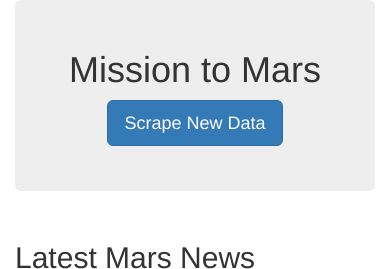
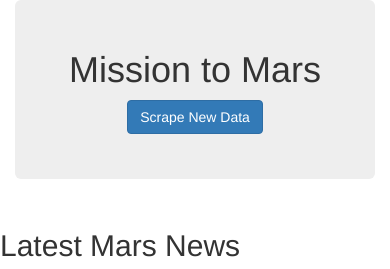
Before and after one commit to ianakt/mission-to-mars, a Flask app: page / in a window 390 px wide. Shown: the top 269 px of the page. Run offline with Flask 2, Linux system fonts and the light colour scheme; data that the repository does not hold is empty; some libraries are stand-ins or nearby versions.

Commit message:
minor changes to index.html

```diff
--- a/templates/index.html
+++ b/templates/index.html
@@ -16,12 +16,12 @@
       <div class="jumbotron text-center">
         <h1>Mission to Mars</h1>
         <!-- Add a button to activate scraping script -->
-        <p><a class="btn btn-primary btn-lg" href="/scrape" role="button">Scrape New Data</a></p>
+        <p><a class="btn btn-primary btn-lg-block" href="/scrape" role="button">Scrape New Data</a></p>
       </div>
 
       <!-- Add section for Mars News -->
       <div class="row" id="mars-news">
-        <div class="col-md-12">
+        <div class=".col-xs-12 .col-sm-6 .col-lg-8">
           <div class="media">
             <div class="media-body">
               <h2>Latest Mars News</h2>
@@ -34,7 +34,7 @@
 
       <!-- Section for Featured Image and Facts table -->
       <div class="row" id="mars-featured-image">
-        <div class="col-md-8">
+        <div class=".col-xs-12 .col-sm-6 .col-lg-8">
           <h2>Featured Mars Image</h2>
 
           <!-- if images is False/None/non-existent, then default to error message -->
@@ -45,7 +45,7 @@
           />
         </div>
 
-        <div class="col-md-4">
+        <div class=".col-xs-12 .col-sm-6 .col-lg-8">
           <!-- Mars Facts -->
           <div class="row" id="mars-facts">
             <h4>Mars Facts</h4>
@@ -61,7 +61,7 @@
         </div>
 
         {% for hemisphere in mars.hemispheres %}
-        <div class="col-md-6">
+        <div class=".col-xs-12 .col-sm-6 .col-lg-8">
           <div class="thumbnail">
             <img src="{{hemisphere.img_url | default('static/images/error.png', true)}}" alt="...">
             <div class="caption">
```
